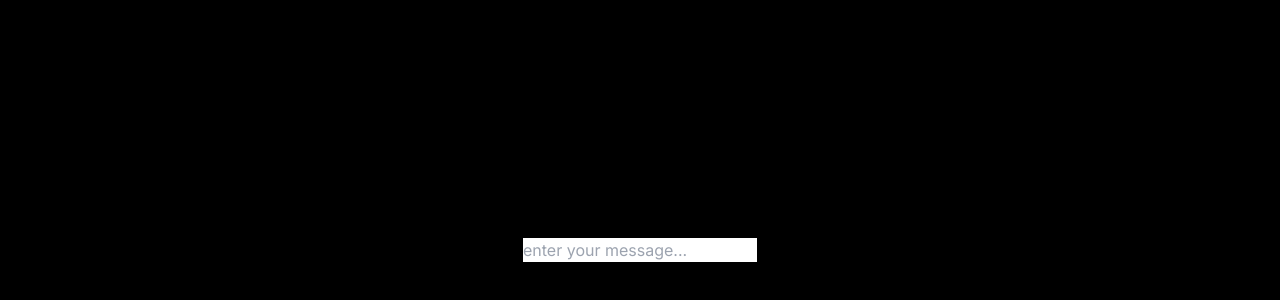
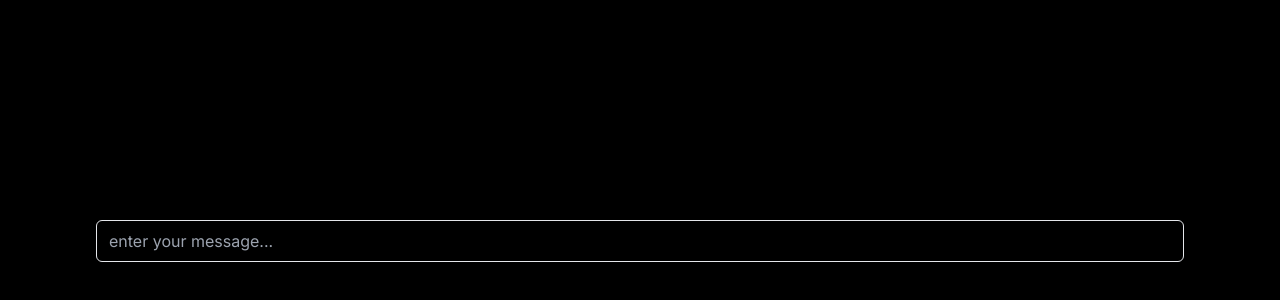
Before and after one commit to etherbits/ai-chatbot, a Next.js app: page / in a window 1280 px wide. Shown: the part 442-742 px from the top of the page. Built offline with nearby package versions, Linux system fonts and the light colour scheme.

Commit message:
styling input

```diff
--- a/app/page.tsx
+++ b/app/page.tsx
@@ -4,7 +4,7 @@ export default function Home() {
   return (
     <main className="flex min-h-screen flex-col items-center justify-between p-24 bg-black">
       AI CHATBOT
-<input type="text" placeholder="enter your message..."/>
+<input type="text" placeholder="enter your message..." className="py-2 px-3 w-full border rounded-md bg-black"/>
     </main>
   )
 }
```
